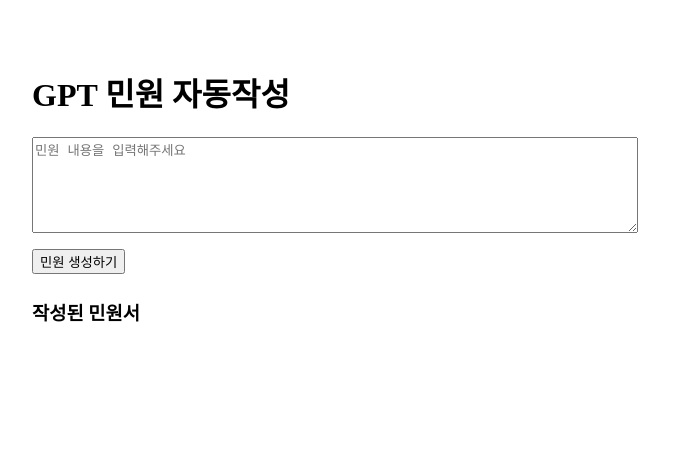
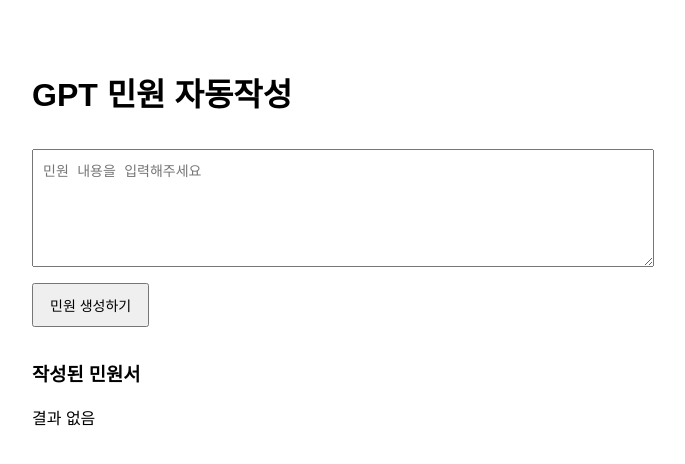
Before and after one commit to adshoppings/ai-minwon, a Next.js app: page / in a window 1280 px wide. Shown: the top 464 px of the page, without its empty margins (308-993 px from the left). Built offline with nearby package versions, Linux system fonts and the light colour scheme.

Commit message:
Update index.tsx

```diff
--- a/pages/index.tsx
+++ b/pages/index.tsx
@@ -3,39 +3,59 @@
 export default function Home() {
   const [input, setInput] = useState('');
   const [result, setResult] = useState('');
+  const [loading, setLoading] = useState(false);
 
   const handleSubmit = async () => {
+    if (!input.trim()) {
+      setResult('내용을 입력해주세요.');
+      return;
+    }
+
+    setLoading(true);
+    setResult('');
+
     try {
-      const res = await fetch('/api/generate', {
+      const response = await fetch('/api/generate', {
         method: 'POST',
         headers: { 'Content-Type': 'application/json' },
         body: JSON.stringify({ input }),
       });
-      const data = await res.json();
+
+      const data = await response.json();
       setResult(data.result || '결과 없음');
     } catch (error) {
       console.error('에러 발생:', error);
-      setResult('에러 발생');
+      setResult('에러가 발생했습니다.');
+    } finally {
+      setLoading(false);
     }
   };
 
   return (
-    <div style={{ padding: 40, maxWidth: 600, margin: '0 auto' }}>
-      <h1>GPT 민원 자동작성</h1>
+    <div style={{ padding: 40, maxWidth: 600, margin: '0 auto', fontFamily: 'sans-serif' }}>
+      <h1 style={{ fontWeight: 'bold' }}>GPT 민원 자동작성</h1>
+
       <textarea
         placeholder="민원 내용을 입력해주세요"
         value={input}
         onChange={(e) => setInput(e.target.value)}
         rows={6}
-        style={{ width: '100%' }}
+        style={{ width: '100%', padding: 10, fontSize: 14, marginTop: 12 }}
       />
-      <br />
-      <button onClick={handleSubmit} style={{ marginTop: 12 }}>
-        민원 생성하기
+
+      <button
+        onClick={handleSubmit}
+        style={{ marginTop: 12, padding: '10px 16px', fontSize: 14 }}
+        disabled={loading}
+      >
+        {loading ? '생성 중...' : '민원 생성하기'}
       </button>
-      <div style={{ marginTop: 24 }}>
-        <h3>작성된 민원서</h3>
-        <div>{result}</div>
+
+      <div style={{ marginTop: 32 }}>
+        <h3 style={{ fontWeight: 'bold' }}>작성된 민원서</h3>
+        <div style={{ whiteSpace: 'pre-wrap', marginTop: 8 }}>
+          {result || '결과 없음'}
+        </div>
       </div>
     </div>
   );
```
